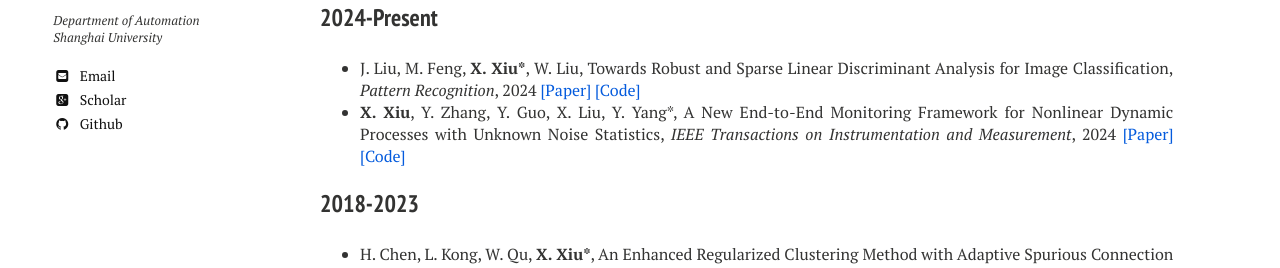
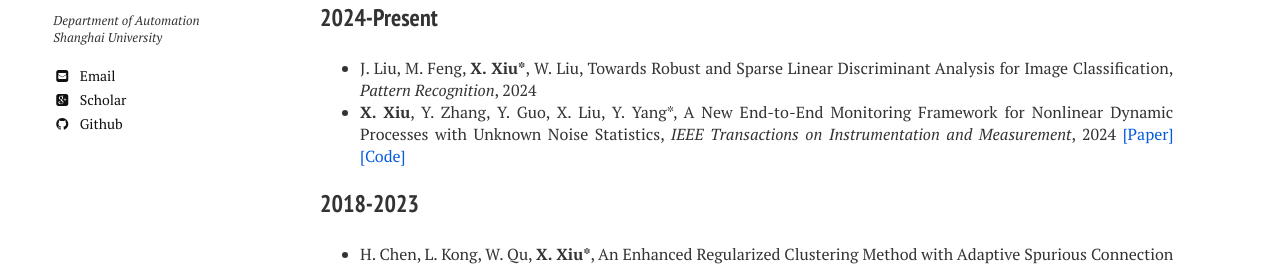
Before and after one commit to xianchaoxiu/xianchaoxiu.github.io, a Jekyll site: the page built from publications/index.md, in a window 1280 px wide. Shown: the part 261-529 px from the top of the page. Built offline with Jekyll 4.4.1, drawn with Linux system fonts in a browser that asks for light colours; nearby versions of some CDN libraries.

Commit message:
Update index.md

```diff
--- a/publications/index.md
+++ b/publications/index.md
@@ -12,7 +12,7 @@ share: false
 * Revisiting Lq (0 <= q < 1) Norm Regularized Optimization <a href="https://arxiv.org/abs/2306.14394" class="textlink" target="_blank">[Paper]</a> <a href="https://github.com/ShenglongZhou/PSNP" class="textlink" target="_blank">[Code]</a> <br>
 
 ### 2024-Present
-* J. Liu, M. Feng, <b>X. Xiu*</b>, W. Liu, Towards Robust and Sparse Linear Discriminant Analysis for Image Classification, <i>Pattern Recognition</i>, 2024 <a href="https://ieeexplore.ieee.org/document/10464356" class="textlink" target="_blank">[Paper]</a> <a href="https://github.com/xianchaoxiu/2024-TIM" class="textlink" target="_blank">[Code]</a> <br>
+* J. Liu, M. Feng, <b>X. Xiu*</b>, W. Liu, Towards Robust and Sparse Linear Discriminant Analysis for Image Classification, <i>Pattern Recognition</i>, 2024 <br>
 * <b>X. Xiu</b>, Y. Zhang, Y. Guo, X. Liu, Y. Yang*, A New End-to-End Monitoring Framework for Nonlinear Dynamic Processes with Unknown Noise Statistics, <i>IEEE Transactions on Instrumentation and Measurement</i>, 2024 <a href="https://ieeexplore.ieee.org/document/10464356" class="textlink" target="_blank">[Paper]</a> <a href="https://github.com/xianchaoxiu/2024-TIM" class="textlink" target="_blank">[Code]</a> <br>
 
 ### 2018-2023
```
